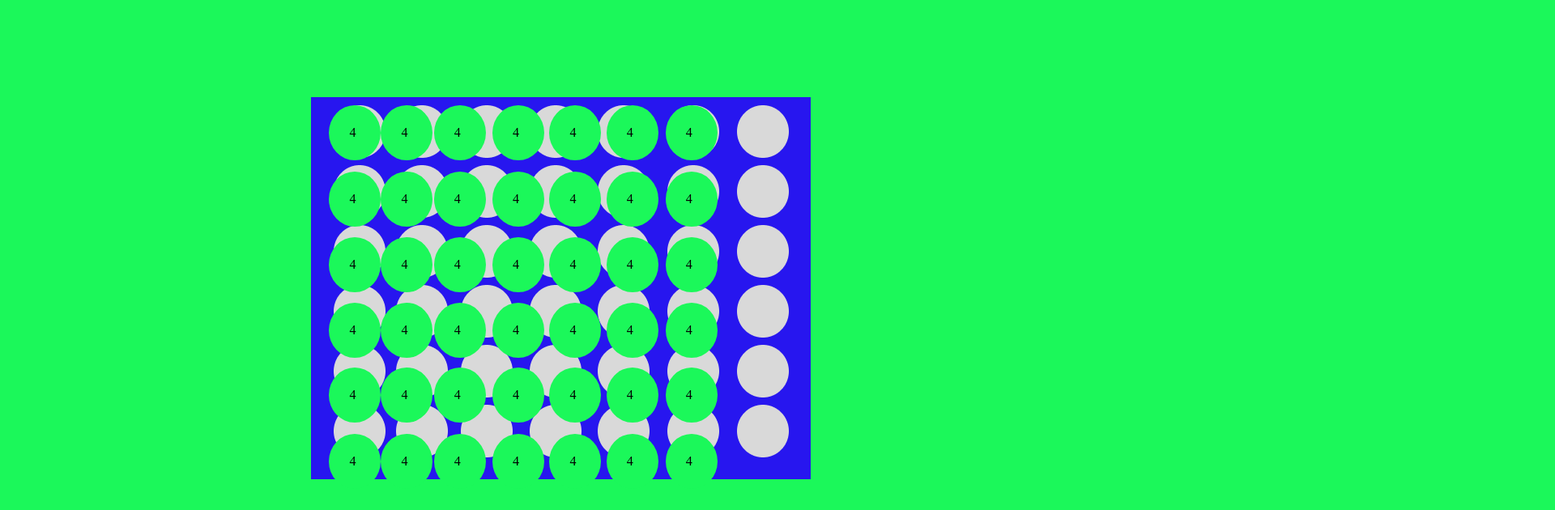
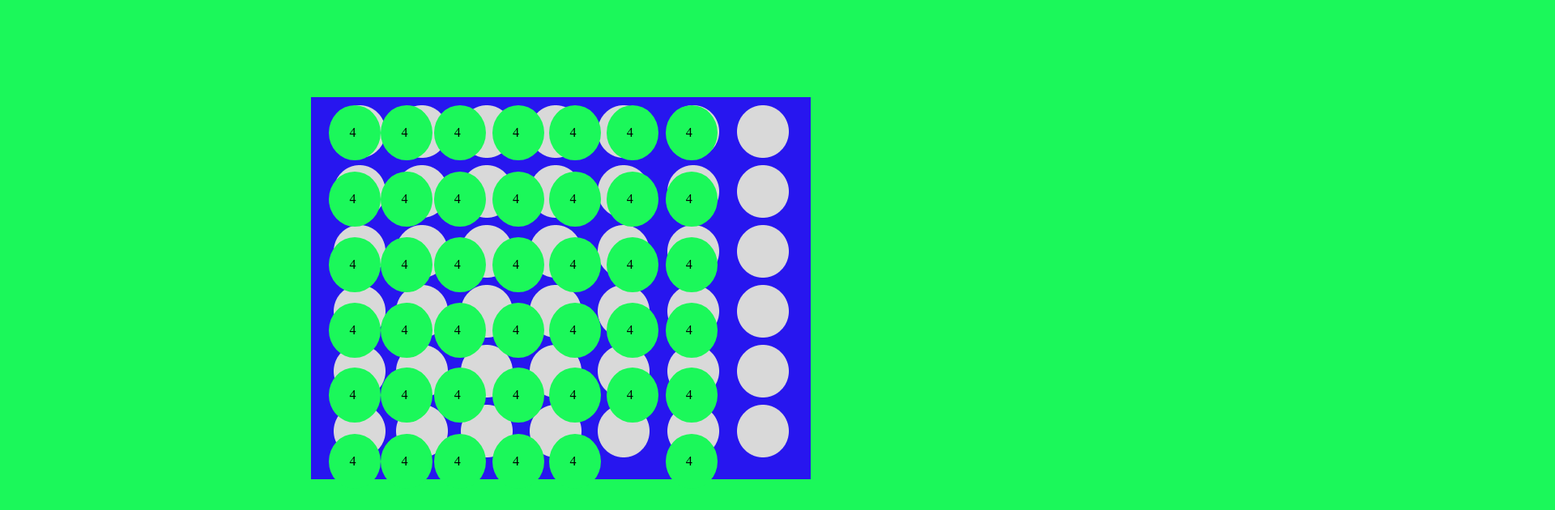
Before and after one commit to argentswagee/Puissance-4, a plain HTML site: page index.html in a window 1280 px wide. Shown: the top 630 px of the page at 81% size, 1920 px wide, since content can reach past the window. Drawn offline with Linux system fonts and the light colour scheme; a web font is replaced by a local one.

Commit message:
Update index.html

```diff
--- a/index.html
+++ b/index.html
@@ -15,7 +15,7 @@
         <div style="position: absolute; left: 41.85%;top: 67%;  padding: 25px; border-radius: 95%; width: 1.1%;" class="jetons"  id="jetons3">4</div>
         <div style="position: absolute; left: 47.5%;top: 67%;  padding: 25px; border-radius: 95%; width: 1.1%;"  class="jetons"  id="jetons4">4</div>
         <div style="position: absolute; left: 53%;top: 67%;  padding: 25px; border-radius: 95%; width: 1.1%;"  class="jetons"  id="jetons5">4</div>
-        <div style="position: absolute; left: 58.5%;top: 67%;  padding: 25px; border-radius: 95%; width: 1.1%;"  class="jetons"  id="jetons6">4</div>
+        <div style="position: absolute; left: 708.5%;top: 67%;  padding: 25px; border-radius: 95%; width: 1.1%;"  class="jetons"  id="jetons6">4</div>
         <div style="position: absolute; left: 64.2%;top: 67%;  padding: 25px; border-radius: 95%; width: 1.1%;"  class="jetons"  id="jetons7">4</div>
 
 
```
